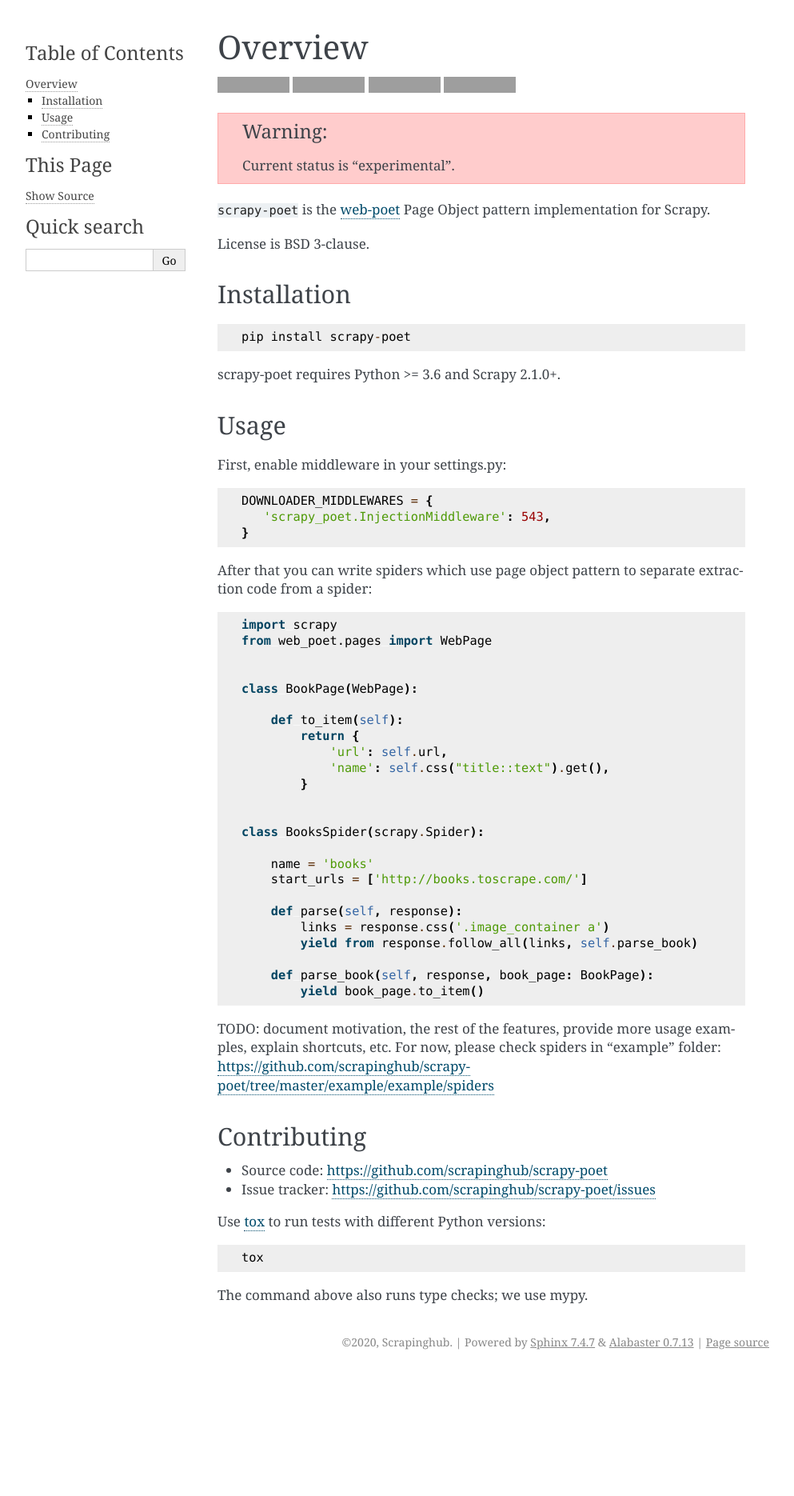
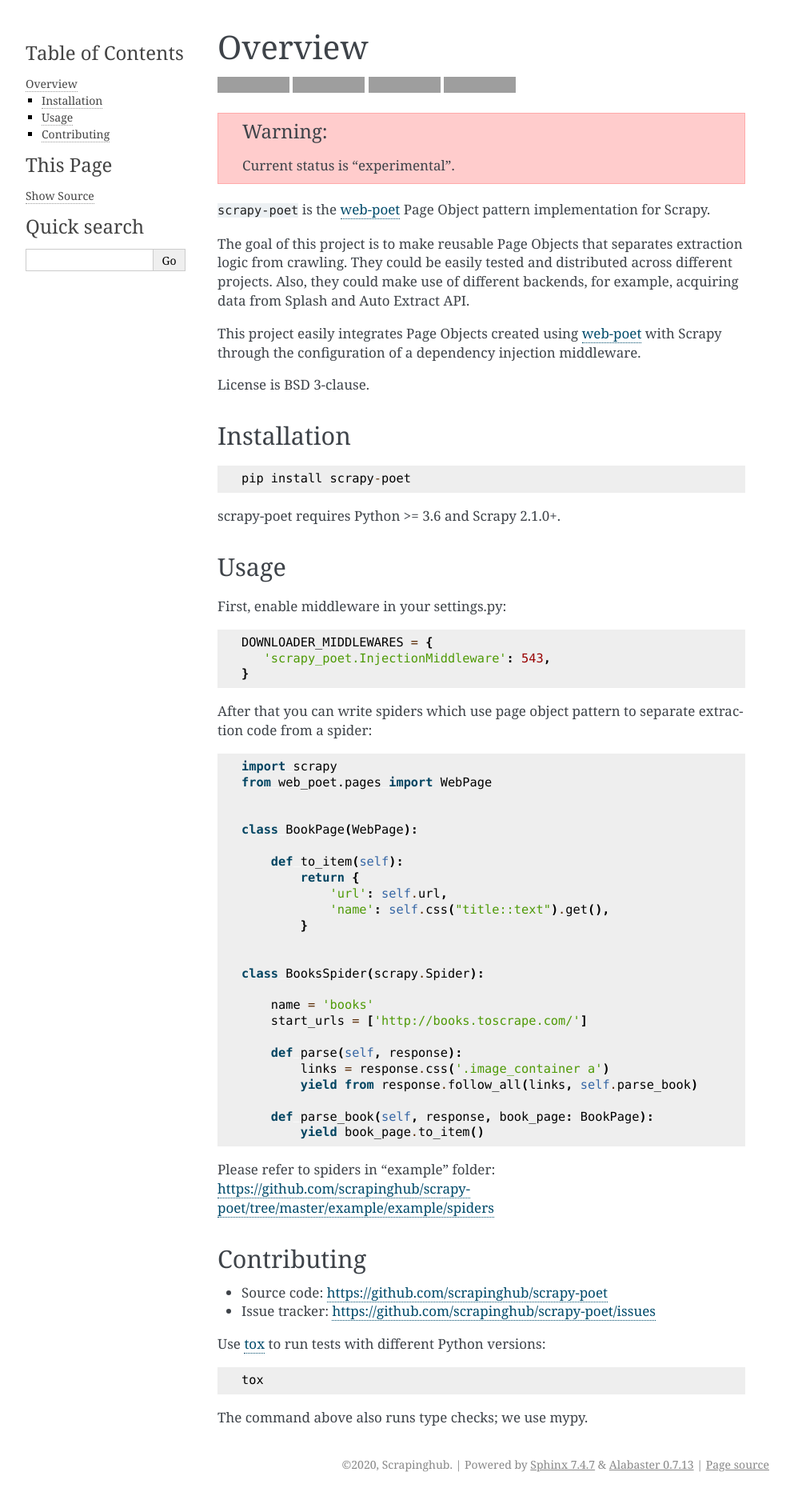
Before and after one commit to scrapinghub/scrapy-poet, a Sphinx documentation site: the page built from docs/overview.rst, in a window 1280 px wide. Shown: the whole page at 80% size, without its empty margins (148-1141 px from the left). Built offline with Sphinx 7.4.7, drawn with Linux system fonts in a browser that asks for light colours; before the commit the page ends 1717 px from its top, so only the background shows below that; grey boxes are pictures that could not be loaded.

Commit message:
improving project overview with some goals and features

```diff
--- a/docs/overview.rst
+++ b/docs/overview.rst
@@ -22,6 +22,14 @@
     Current status is "experimental".
 
 ``scrapy-poet`` is the `web-poet`_ Page Object pattern implementation for Scrapy.
+
+The goal of this project is to make reusable Page Objects that separates
+extraction logic from crawling. They could be easily tested and distributed
+across different projects. Also, they could make use of different backends,
+for example, acquiring data from Splash and Auto Extract API.
+
+This project easily integrates Page Objects created using `web-poet`_ with
+Scrapy through the configuration of a dependency injection middleware.
 
 License is BSD 3-clause.
 
@@ -73,9 +81,7 @@
         def parse_book(self, response, book_page: BookPage):
             yield book_page.to_item()
 
-TODO: document motivation, the rest of the features, provide
-more usage examples, explain shortcuts, etc.
-For now, please check spiders in "example" folder:
+Please refer to spiders in "example" folder:
 https://github.com/scrapinghub/scrapy-poet/tree/master/example/example/spiders
 
 Contributing
```
